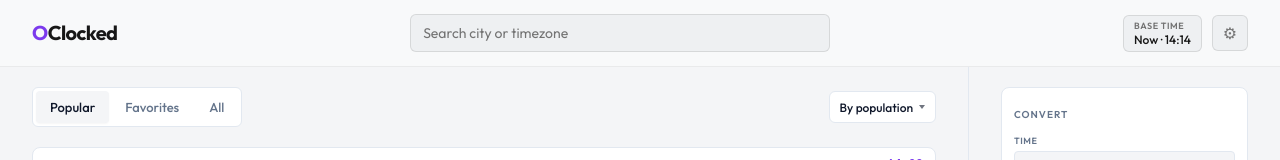
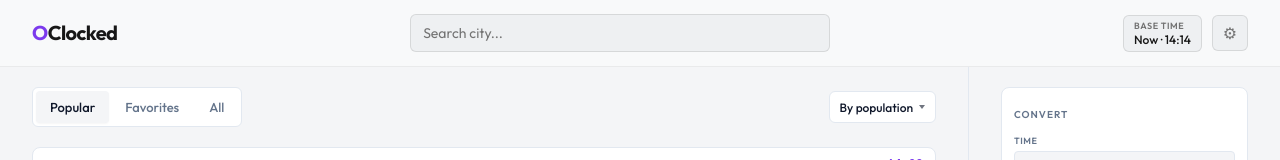
Before and after one commit to iekosmadakis/oclocked, a React (Vite) app: page / in a window 1280 px wide. Shown: the top 160 px of the page. Built offline with nearby package versions, Linux system fonts and the light colour scheme.

Commit message:
Update SearchBar placeholder text for improved clarity.

```diff
--- a/src/components/SearchBar.tsx
+++ b/src/components/SearchBar.tsx
@@ -68,7 +68,7 @@ export function SearchBar({ baseTime, use24h, onAddTimezone }: SearchBarProps) {
           value={query}
           onChange={(e) => setQuery(e.target.value)}
           onFocus={() => setFocused(true)}
-          placeholder="Search city or timezone"
+          placeholder="Search city..."
           className={styles.input}
           aria-label="Search timezones"
           aria-autocomplete="list"
```
